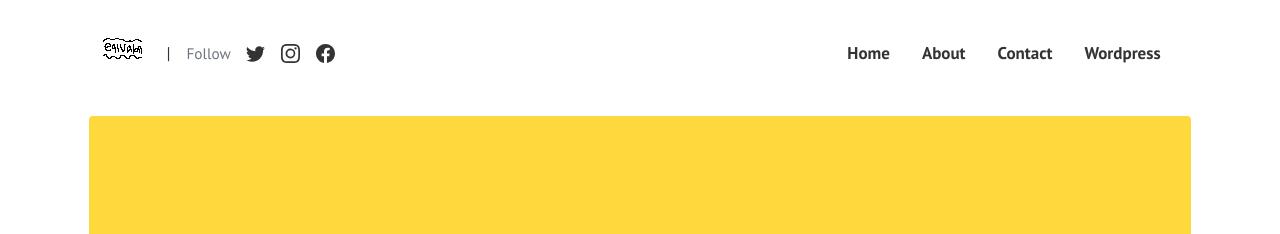
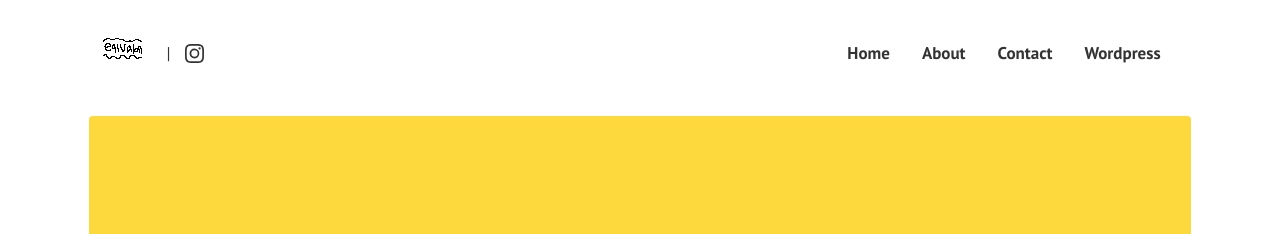
Before and after one commit to eqivalon/eqivalon.github.io, a Jekyll site: the page built from index.html, in a window 1280 px wide. Shown: the top 234 px of the page. Built offline with Jekyll 4.4.1, drawn with Linux system fonts in a browser that asks for light colours; the list of posts is cut into pages by our own code.

Commit message:
Update default.html

```diff
--- a/_layouts/default.html
+++ b/_layouts/default.html
@@ -49,13 +49,13 @@ gtag('config', '{{site.ganalytics}}');
 
           <div class="d-flex align-items-center">
 
-            <span class="ml-3 text-muted small">Follow</span>
+            <!--<span class="ml-3 text-muted small">Follow</span>-->
 
-            <a class="d-inline-block social-icon" target="_blank" href="{{site.social.twitter}}">
+            <!--<a class="d-inline-block social-icon" target="_blank" href="{{site.social.twitter}}">
               <svg xmlns="http://www.w3.org/2000/svg" width="19" height="19" fill="currentColor" class="bi bi-twitter" viewBox="0 0 16 16">
               <path d="M5.026 15c6.038 0 9.341-5.003 9.341-9.334 0-.14 0-.282-.006-.422A6.685 6.685 0 0 0 16 3.542a6.658 6.658 0 0 1-1.889.518 3.301 3.301 0 0 0 1.447-1.817 6.533 6.533 0 0 1-2.087.793A3.286 3.286 0 0 0 7.875 6.03a9.325 9.325 0 0 1-6.767-3.429 3.289 3.289 0 0 0 1.018 4.382A3.323 3.323 0 0 1 .64 6.575v.045a3.288 3.288 0 0 0 2.632 3.218 3.203 3.203 0 0 1-.865.115 3.23 3.23 0 0 1-.614-.057 3.283 3.283 0 0 0 3.067 2.277A6.588 6.588 0 0 1 .78 13.58a6.32 6.32 0 0 1-.78-.045A9.344 9.344 0 0 0 5.026 15z"/>
             </svg>
-            </a>
+            </a>-->
 
             <a class="d-inline-block social-icon" target="_blank" href="{{site.social.instagram}}">
               <svg xmlns="http://www.w3.org/2000/svg" width="19" height="19" fill="currentColor" class="bi bi-instagram" viewBox="0 0 16 16">
@@ -63,11 +63,11 @@ gtag('config', '{{site.ganalytics}}');
             </svg>
             </a>
 
-            <a class="d-inline-block social-icon" target="_blank" href="{{site.social.facebook}}">
+            <!--<a class="d-inline-block social-icon" target="_blank" href="{{site.social.facebook}}">
               <svg xmlns="http://www.w3.org/2000/svg" width="19" height="19" fill="currentColor" class="bi bi-facebook" viewBox="0 0 16 16">
               <path d="M16 8.049c0-4.446-3.582-8.05-8-8.05C3.58 0-.002 3.603-.002 8.05c0 4.017 2.926 7.347 6.75 7.951v-5.625h-2.03V8.05H6.75V6.275c0-2.017 1.195-3.131 3.022-3.131.876 0 1.791.157 1.791.157v1.98h-1.009c-.993 0-1.303.621-1.303 1.258v1.51h2.218l-.354 2.326H9.25V16c3.824-.604 6.75-3.934 6.75-7.951z"/>
             </svg>
-            </a>
+            </a>-->
 
           </div>
 
```
